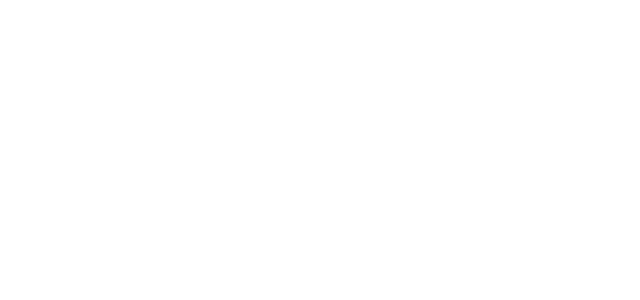
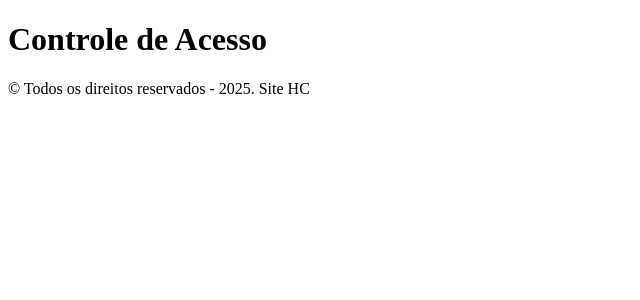
Before and after one commit to Felipe-Furlanetto0504/cp_front, a React (Vite) app in the folder access-control-cp/: page / in a window 1280 px wide. Shown: the top 300 px of the page, without its empty margins (0-640 px from the left). Built offline with nearby package versions, Linux system fonts and the light colour scheme.

Commit message:
app pronto pagina cadastro login adicionada

```diff
--- a/access-control-cp/src/App.tsx
+++ b/access-control-cp/src/App.tsx
@@ -1,7 +1,13 @@
+import { Outlet } from "react-router-dom";
+import Cabecalho from "./components/Cabecalho/Cabecalho";
+import Rodape from "./components/Rodape/Rodape";
+
 export default function App(){
   return(
     <div>
-
+      <Cabecalho/>
+      <Outlet/>
+      <Rodape/>
     </div>
   );
 }
```
Also changed, not shown: access-control-cp/src/routes/Cadastro/index.tsx (added), access-control-cp/src/routes/Login/index.tsx (added).
